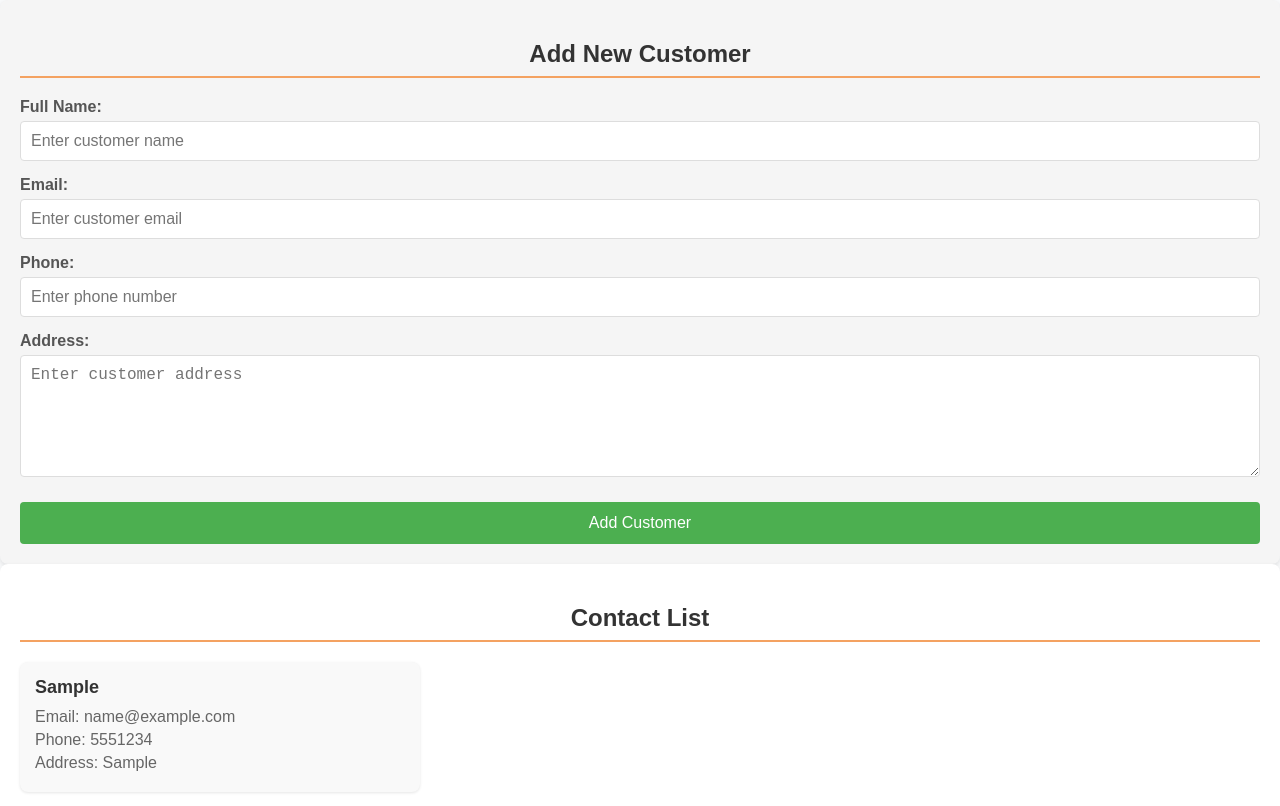
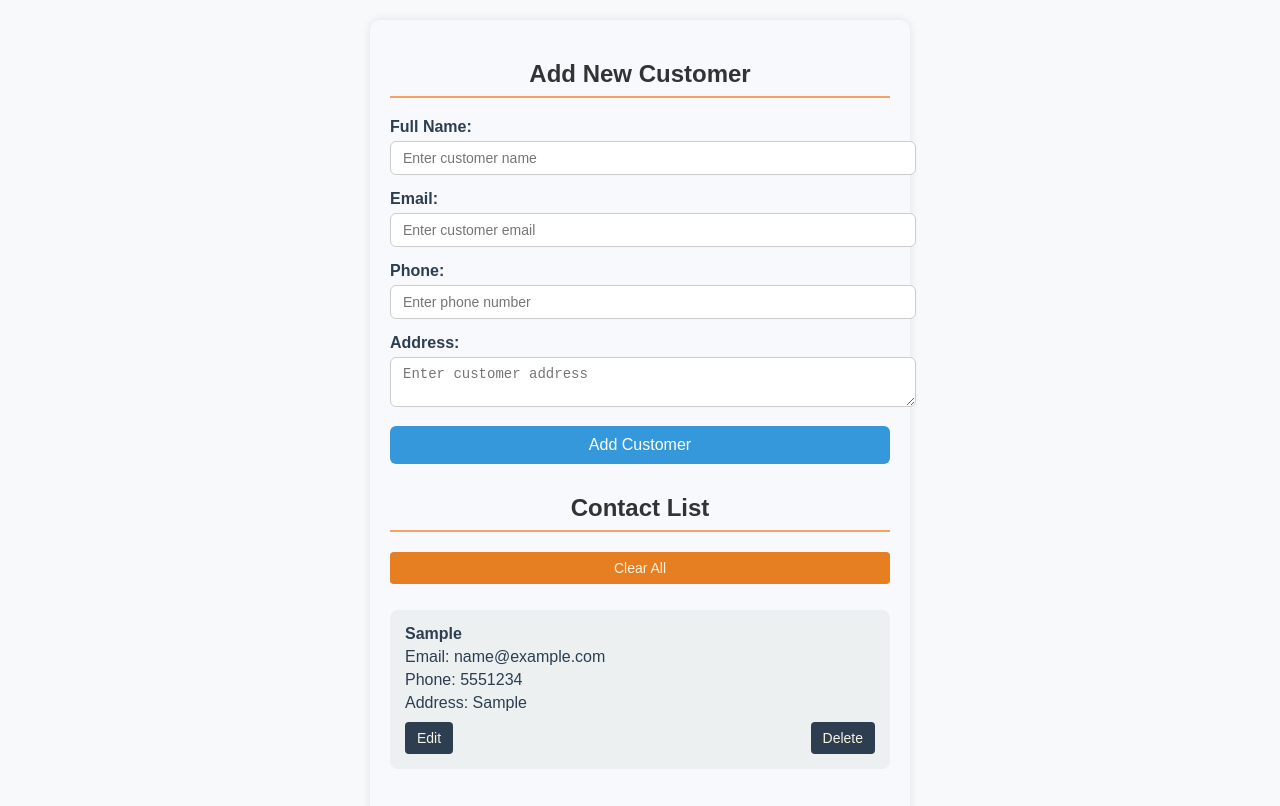
Before and after one commit to Priyanka20067/shop-tracking, a React (Vite) app in the folder shop-credit-tracking/: page /customerform in a window 1280 px wide. Both pictures are taken after typing "Sample", "name@example.com", "5551234", "Sample" into the empty fields and a click on the button "Add Customer". Shown: the top 806 px of the page. Built offline with nearby package versions, Linux system fonts and the light colour scheme.

Commit message:
add coustomerform

```diff
--- a/shop-credit-tracking/package.json
+++ b/shop-credit-tracking/package.json
@@ -13,7 +13,9 @@
   "dependencies": {
     "react": "^19.0.0",
     "react-dom": "^19.0.0",
-    "react-router-dom": "^7.4.1"
+    "react-icons": "^5.5.0",
+    "react-router-dom": "^7.4.1",
+    "react-toastify": "^11.0.5"
   },
   "devDependencies": {
     "@eslint/js": "^9.21.0",
--- a/shop-credit-tracking/src/components/customer.css
+++ b/shop-credit-tracking/src/components/customer.css
@@ -1,122 +1,117 @@
-/* src/components/Customer.css */
-.customer-container {
-  display: flex;
-  flex-direction: column;
-  max-width: 1000px;
-  margin: 0 auto;
+.customer-page-container {
+  max-width: 500px;
+  margin: 20px auto;
   padding: 20px;
+  background-color: #f7f9fc;
+  box-shadow: 0 0 10px rgba(0, 0, 0, 0.1);
+  border-radius: 10px;
   font-family: Arial, sans-serif;
 }
 
-.form-section {
-  background-color: #f5f5f5;
-  padding: 20px;
-  border-radius: 8px;
+.form-section,
+.contacts-section {
   margin-bottom: 30px;
-  box-shadow: 0 2px 4px rgba(0, 0, 0, 0.1);
 }
 
-.form-section h2 {
+h2 {
+  text-align: center;
+  margin-bottom: 20px;
   color: #333;
-  margin-bottom: 20px;
-  text-align: center;
 }
 
 .customer-form {
   display: flex;
   flex-direction: column;
-  gap: 15px;
 }
 
 .form-group {
-  display: flex;
-  flex-direction: column;
-  gap: 5px;
+  margin-bottom: 15px;
 }
 
-.form-group label {
+label {
+  margin-bottom: 5px;
   font-weight: bold;
-  color: #555;
+  display: block;
 }
 
-.form-group input,
-.form-group textarea {
-  padding: 10px;
-  border: 1px solid #ddd;
-  border-radius: 4px;
-  font-size: 16px;
+input,
+textarea {
+  width: 100%;
+  padding: 8px 12px;
+  border: 1px solid #ccc;
+  border-radius: 6px;
+  font-size: 14px;
 }
 
-.form-group textarea {
-  min-height: 100px;
+textarea {
   resize: vertical;
 }
 
 .submit-btn {
-  background-color: #4CAF50;
+  background-color: #3498DB;
   color: white;
+  padding: 10px 14px;
   border: none;
-  padding: 12px;
-  border-radius: 4px;
+  border-radius: 6px;
+  font-size: 16px;
   cursor: pointer;
-  font-size: 16px;
-  margin-top: 10px;
   transition: background-color 0.3s;
 }
 
 .submit-btn:hover {
-  background-color: #45a049;
-}
-
-.contacts-section {
-  background-color: #fff;
-  padding: 20px;
-  border-radius: 8px;
-  box-shadow: 0 2px 4px rgba(0, 0, 0, 0.1);
-}
-
-.contacts-section h2 {
-  color: #333;
-  margin-bottom: 20px;
-  text-align: center;
+  background-color: #2980B9;
 }
 
 .contact-list {
   list-style: none;
   padding: 0;
-  display: grid;
-  grid-template-columns: repeat(auto-fill, minmax(300px, 1fr));
-  gap: 20px;
 }
 
 .contact-item {
-  background-color: #f9f9f9;
+  background-color: #ecf0f1;
   padding: 15px;
   border-radius: 8px;
-  box-shadow: 0 1px 3px rgba(0, 0, 0, 0.1);
-}
-
-.contact-item strong {
-  display: block;
-  font-size: 18px;
-  margin-bottom: 10px;
-  color: #333;
+  margin-bottom: 15px;
+  position: relative;
 }
 
 .contact-item p {
   margin: 5px 0;
-  color: #666;
 }
 
-@media (min-width: 768px) {
-  .customer-container {
-    flex-direction: row;
-    gap: 30px;
-  }
+.btn-group {
+  display: flex;
+  justify-content: space-between;
+  margin-top: 10px;
+}
 
-  .form-section,
-  .contacts-section {
-    flex: 1;
-    margin-bottom: 0;
-  }
+.edit-btn,
+.delete-btn,
+.clear-btn {
+  background-color: #2C3E50;
+  color: #FAF3E0;
+  border: none;
+  padding: 8px 12px;
+  border-radius: 4px;
+  font-size: 14px;
+  cursor: pointer;
+  transition: background-color 0.3s;
 }
+
+.edit-btn:hover {
+  background-color: #3498DB;
+}
+
+.delete-btn:hover {
+  background-color: #E74C3C;
+}
+
+.clear-btn {
+  margin-bottom: 10px;
+  width: 100%;
+  background-color: #E67E22;
+}
+
+.clear-btn:hover {
+  background-color: #D35400;
+}
--- a/shop-credit-tracking/src/components/customerform.jsx
+++ b/shop-credit-tracking/src/components/customerform.jsx
@@ -1,44 +1,73 @@
-// src/components/CustomerForm.jsx
-import { useState } from 'react';
-import '../components/Customer.css';
-
+import { useEffect, useState } from "react";
+import "../components/Customer.css";
 
 const CustomerForm = () => {
   const [customer, setCustomer] = useState({
-    name: '',
-    email: '',
-    phone: '',
-    address: ''
+    name: "",
+    email: "",
+    phone: "",
+    address: "",
   });
+  const [contacts, setContacts] = useState([]);
+  const [editId, setEditId] = useState(null);
 
-  const [contacts, setContacts] = useState([]);
+  // Load from localStorage
+  useEffect(() => {
+    const storedContacts = JSON.parse(localStorage.getItem("contacts")) || [];
+    setContacts(storedContacts);
+  }, []);
+
+  // Save to localStorage
+  useEffect(() => {
+    localStorage.setItem("contacts", JSON.stringify(contacts));
+  }, [contacts]);
 
   const handleChange = (e) => {
     const { name, value } = e.target;
-    setCustomer(prev => ({
-      ...prev,
-      [name]: value
-    }));
+    setCustomer((prev) => ({ ...prev, [name]: value }));
   };
 
   const handleSubmit = (e) => {
     e.preventDefault();
-    // Add new customer to contacts list
-    setContacts(prev => [...prev, { ...customer, id: Date.now() }]);
-    // Reset form
-    setCustomer({
-      name: '',
-      email: '',
-      phone: '',
-      address: ''
-    });
-    alert('Customer added successfully!');
+
+    if (editId !== null) {
+      setContacts((prev) =>
+        prev.map((c) => (c.id === editId ? { ...customer, id: editId } : c))
+      );
+      setEditId(null);
+    } else {
+      setContacts((prev) => [...prev, { ...customer, id: Date.now() }]);
+    }
+
+    setCustomer({ name: "", email: "", phone: "", address: "" });
+  };
+
+  const handleEdit = (id) => {
+    const contactToEdit = contacts.find((c) => c.id === id);
+    setCustomer(contactToEdit);
+    setEditId(id);
+  };
+
+  const handleDelete = (id) => {
+    const confirmDelete = window.confirm(
+      "Are you sure you want to delete this contact?"
+    );
+    if (confirmDelete) {
+      setContacts((prev) => prev.filter((c) => c.id !== id));
+    }
+  };
+
+  const handleClearAll = () => {
+    const confirmClear = window.confirm("Clear all contacts?");
+    if (confirmClear) {
+      setContacts([]);
+    }
   };
 
   return (
     <div className="customer-page-container">
       <div className="form-section">
-        <h2>Add New Customer</h2>
+        <h2>{editId ? "Edit Customer" : "Add New Customer"}</h2>
         <form onSubmit={handleSubmit} className="customer-form">
           <div className="form-group">
             <label htmlFor="name">Full Name:</label>
@@ -52,7 +81,6 @@ const CustomerForm = () => {
               placeholder="Enter customer name"
             />
           </div>
-
           <div className="form-group">
             <label htmlFor="email">Email:</label>
             <input
@@ -65,7 +93,6 @@ const CustomerForm = () => {
               placeholder="Enter customer email"
             />
           </div>
-
           <div className="form-group">
             <label htmlFor="phone">Phone:</label>
             <input
@@ -78,7 +105,6 @@ const CustomerForm = () => {
               placeholder="Enter phone number"
             />
           </div>
-
           <div className="form-group">
             <label htmlFor="address">Address:</label>
             <textarea
@@ -92,7 +118,7 @@ const CustomerForm = () => {
           </div>
 
           <button type="submit" className="submit-btn">
-            Add Customer
+            {editId ? "Update Customer" : "Add Customer"}
           </button>
         </form>
       </div>
@@ -102,16 +128,35 @@ const CustomerForm = () => {
         {contacts.length === 0 ? (
           <p>No contacts yet</p>
         ) : (
+          <>
+            <button onClick={handleClearAll} className="clear-btn">
+              Clear All
+            </button>
             <ul className="contact-list">
-            {contacts.map(contact => (
+              {contacts.map((contact) => (
                 <li key={contact.id} className="contact-item">
                   <strong>{contact.name}</strong>
                   <p>Email: {contact.email}</p>
                   <p>Phone: {contact.phone}</p>
                   <p>Address: {contact.address}</p>
+                  <div className="btn-group">
+                    <button
+                      onClick={() => handleEdit(contact.id)}
+                      className="edit-btn"
+                    >
+                      Edit
+                    </button>
+                    <button
+                      onClick={() => handleDelete(contact.id)}
+                      className="delete-btn"
+                    >
+                      Delete
+                    </button>
+                  </div>
                 </li>
               ))}
             </ul>
+          </>
         )}
       </div>
     </div>
```
Also changed, not shown: 1 other file (tests, documents, lock files or other folders). Lines whose indentation alone changed are shown as unchanged.
